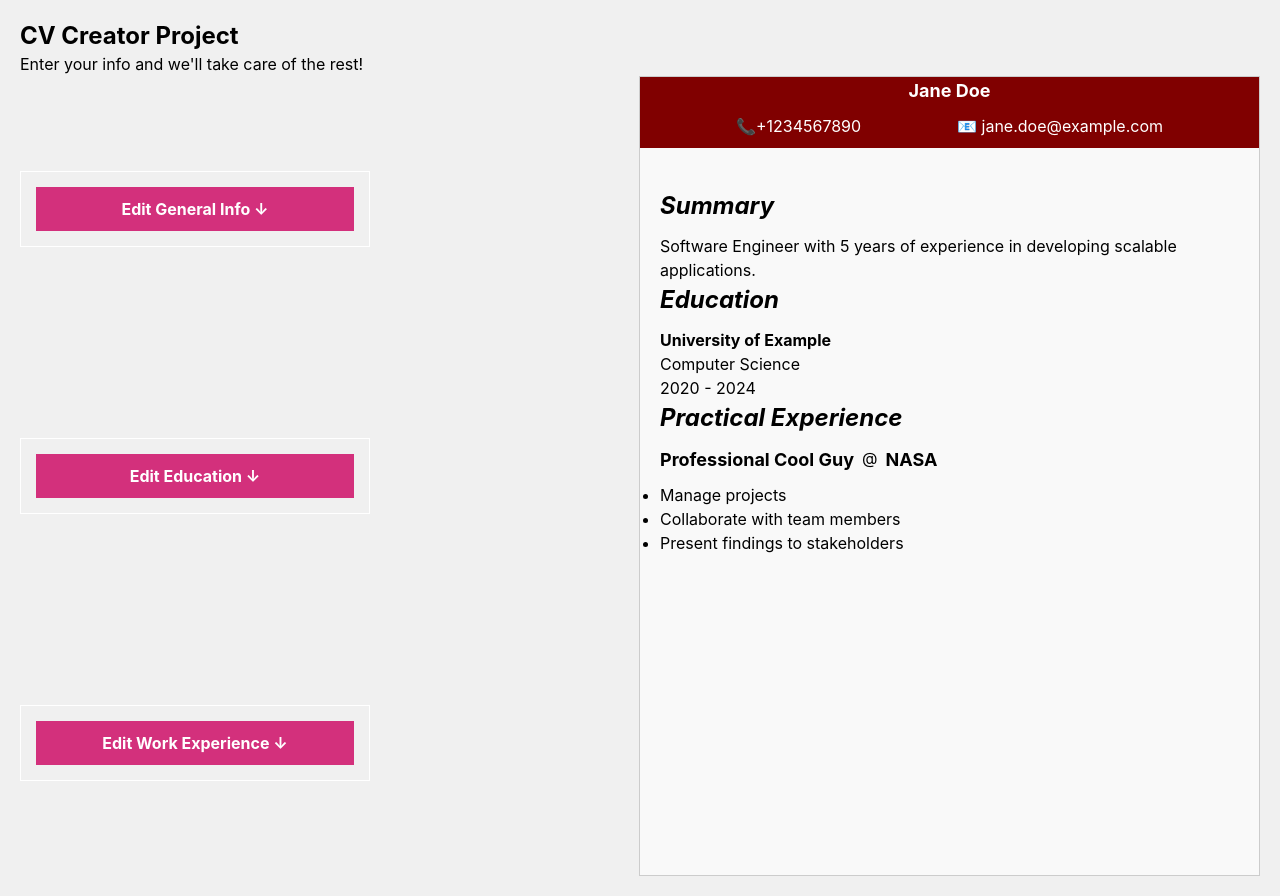
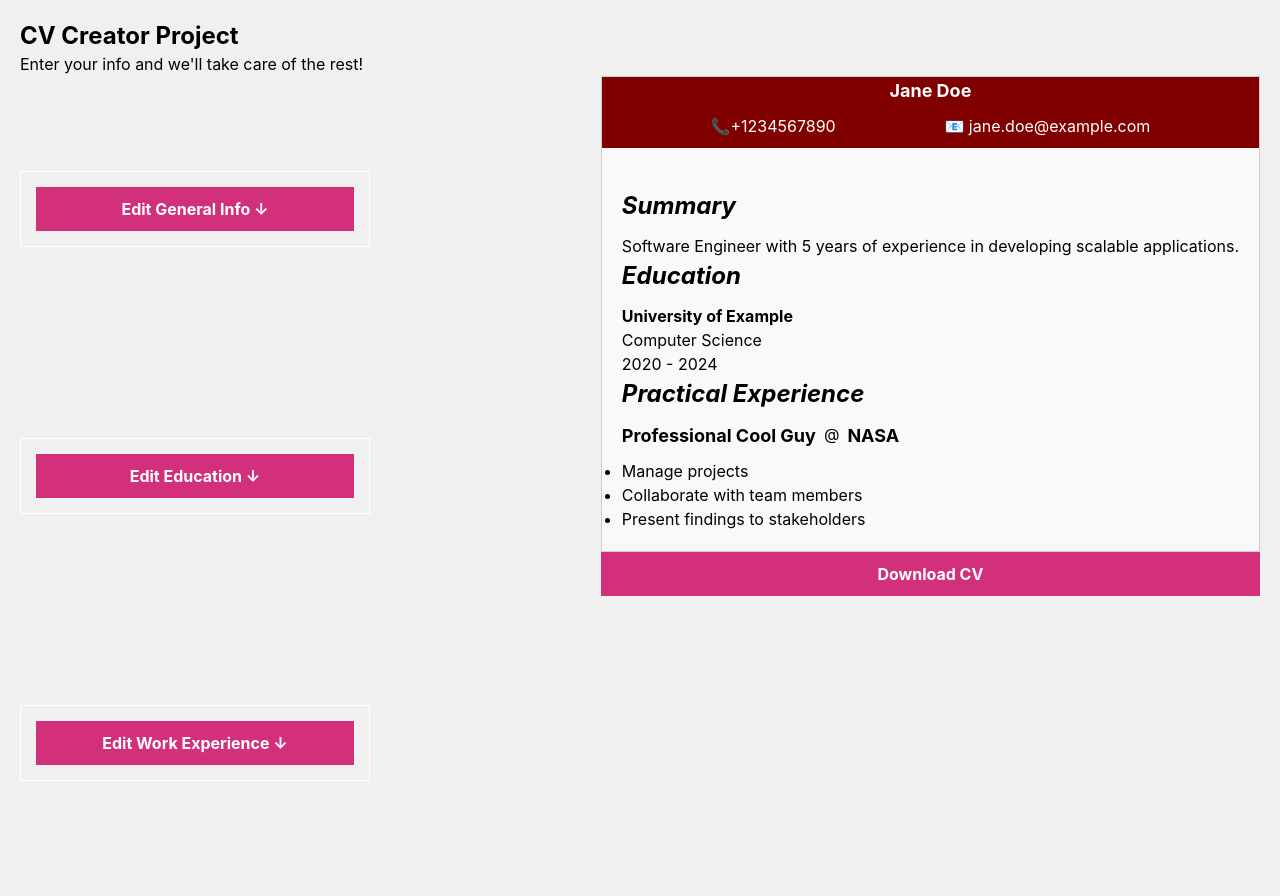
Before and after one commit to pinkx-xlink/react-cv-generator, a React (Vite) app: page / in a window 1280 px wide. Built offline with nearby package versions, Linux system fonts and the light colour scheme.

Commit message:
Add comments indicating where I'll add the dropdown menu animation logic, and move the download button into the new .cv-form__container div

```diff
--- a/src/components/Info.jsx
+++ b/src/components/Info.jsx
@@ -57,12 +57,15 @@ export default function Info() {
 
   function handleEditGeneralInfoClick() {
     setEditGeneralInfo(!editGeneralInfo);
+    // add dropdown functionality here
   }
   function handleEditEducationClick() {
     setEditEducation(!editEducation);
+    // add dropdown functionality here
   }
   function handleEditExperienceClick() {
     setEditExperience(!editExperience);
+    // add dropdown functionality here
   }
 
   function handleFirstNameChange(e) {
@@ -109,6 +112,7 @@ export default function Info() {
     setResponsibilities(e.target.value.split(","));
   }
   return (
+    <>
       <div className="info">
         {/* THIS IS THE OLD INPUT FIELDS LIST */}
         {/*
@@ -192,7 +196,10 @@ export default function Info() {
                 <div className="input__container">
                   <label>
                     School name:{" "}
-                  <input value={schoolName} onChange={handleSchoolNameChange} />
+                    <input
+                      value={schoolName}
+                      onChange={handleSchoolNameChange}
+                    />
                   </label>
                 </div>
                 <div className="input__container">
@@ -262,6 +269,7 @@ export default function Info() {
         </div>
 
         {/* THE CV RETURNED USING THE FORM DATA */}
+        <div className="cv-form__container">
           <div className="cv-form">
             <div className="cv-header">
               <h2 className="cv-header__title">{fullName}</h2>
@@ -296,6 +304,10 @@ export default function Info() {
               </div>
             </div>
           </div>
+
+          <button className="download-btn">Download CV</button>
         </div>
+      </div>
+    </>
   );
 }
--- a/src/components/styles/Info.css
+++ b/src/components/styles/Info.css
@@ -1,4 +1,5 @@
-.expand-btn {
+.expand-btn,
+.download-btn {
   background-color: #d3307c;
   border: none;
   padding: 10px 20px;
@@ -6,6 +7,10 @@
   width: 100%;
   color: white;
   font-weight: bold;
+}
+
+.download-btn {
+  display: block;
 }
 
 .info {
```
Lines whose indentation alone changed are shown as unchanged.
